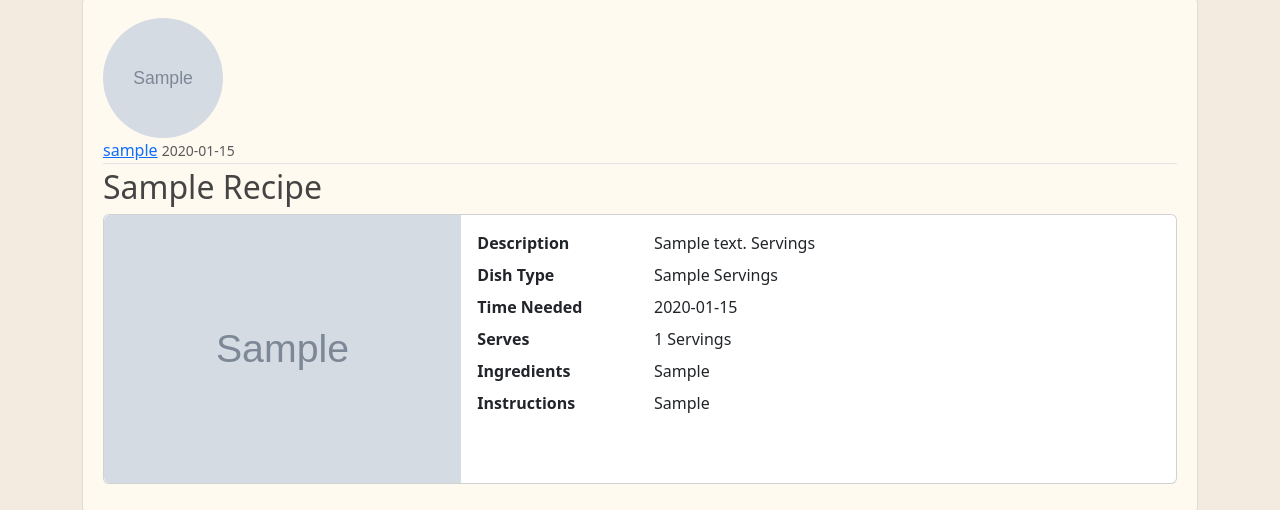
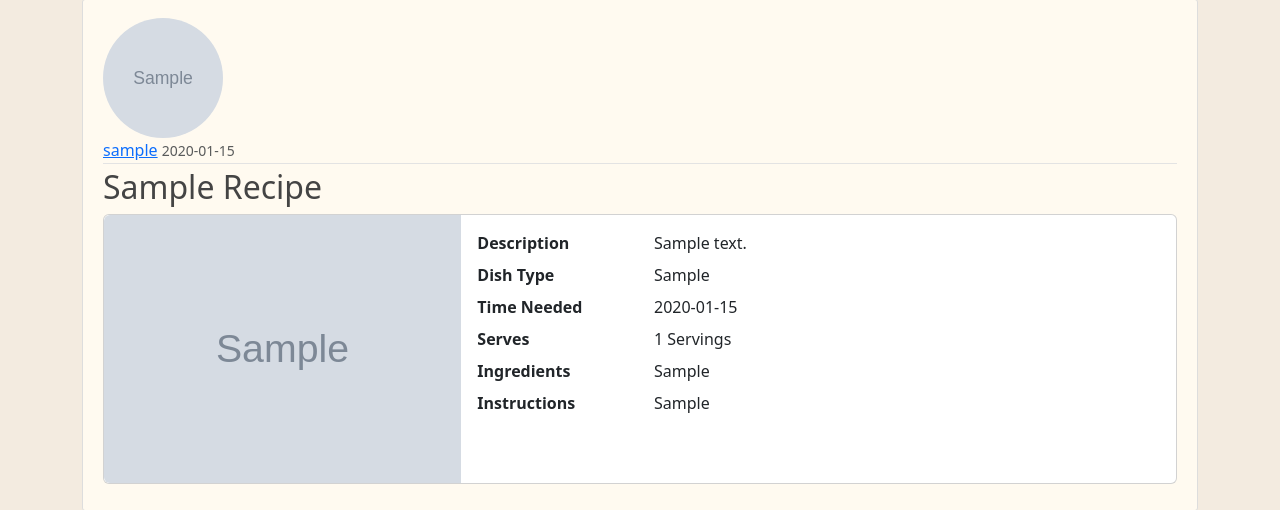
Before and after one commit to JMata28/recipe_app, a Flask app: page /recipe/1 in a window 1280 px wide. Shown: the part 81-591 px from the top of the page. Run offline with Flask 3, Linux system fonts and the light colour scheme; tables that the repository leaves empty hold one stand-in row (values such as "Sample post"); grey boxes marked "Sample" are stand-in pictures.

Commit message:
fixed minor typos

```diff
--- a/capstone_main/templates/recipe.html
+++ b/capstone_main/templates/recipe.html
@@ -22,9 +22,9 @@
                 <div class="card-body flex-grow-1 col-md-8 d-flex flex-column position-relative">
                     <dl class="row">
                         <dt class="col-sm-3">Description</dt>
-                        <dd class="col-sm-9">{{ post.description }} Servings </dd>
+                        <dd class="col-sm-9">{{ post.description }}</dd>
                         <dt class="col-sm-3">Dish Type</dt>
-                        <dd class="col-sm-9">{{ post.dish_type }} Servings </dd>
+                        <dd class="col-sm-9">{{ post.dish_type }} </dd>
                         <dt class="col-sm-3">Time Needed</dt>
                         <dd class="col-sm-9">{{ post.time_needed }}</dd>
                         <dt class="col-sm-3">Serves</dt>
```
